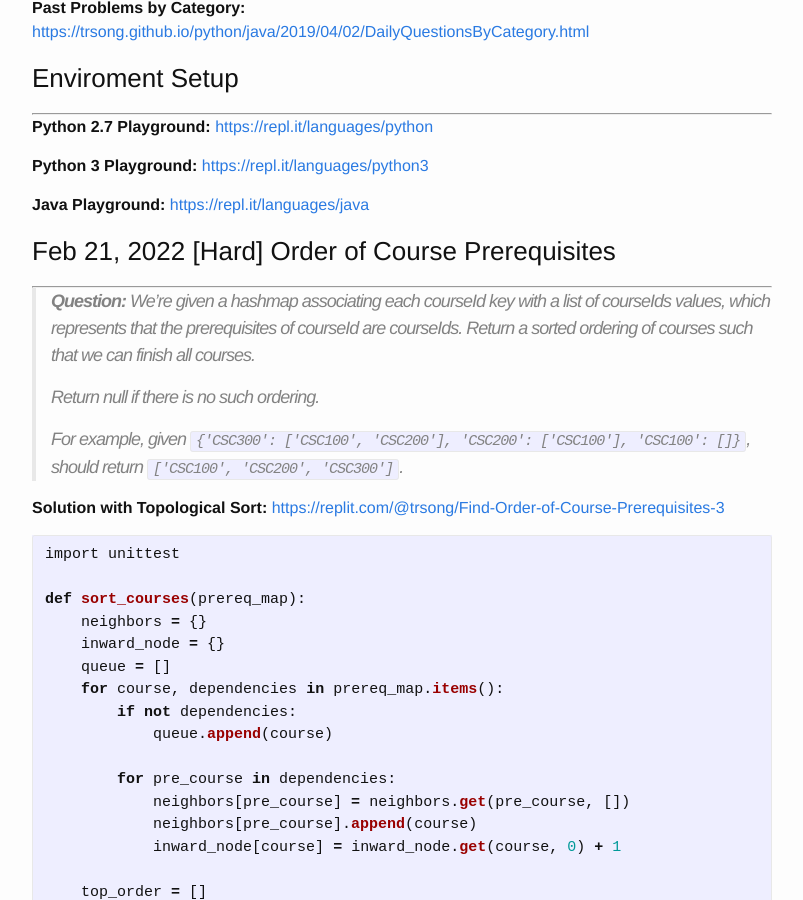
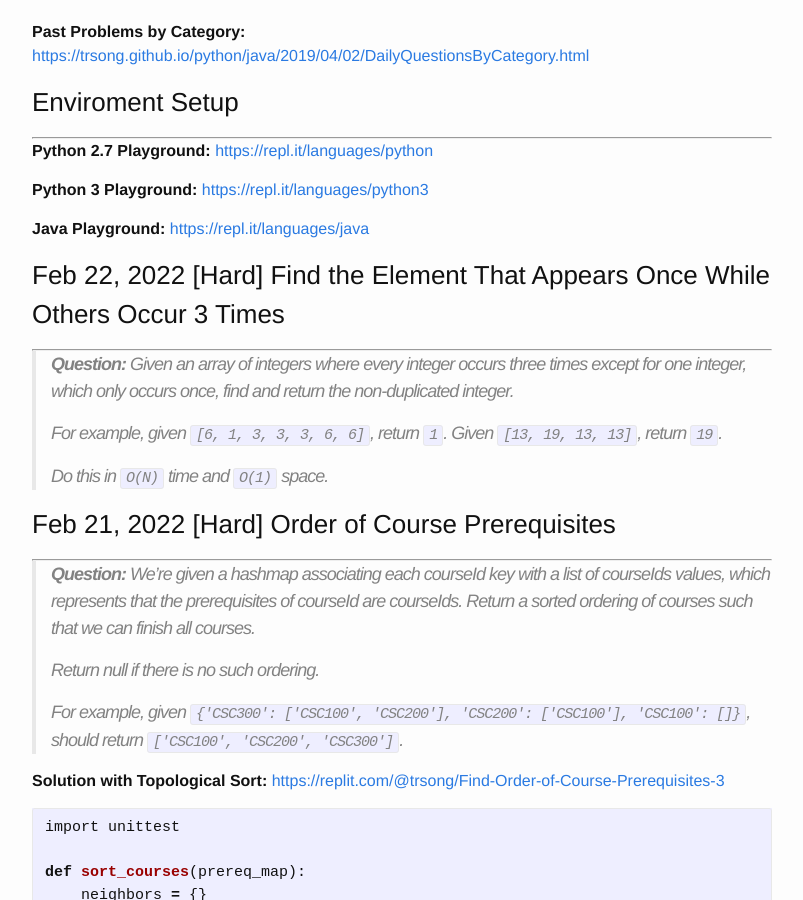
Before and after one commit to trsong/trsong.github.io, a Jekyll site: the page built from _posts/2022-02-01-DailyQuestionsFeb.md, in a window 1280 px wide and 900 px high, scrolled down 834 px. Shown: the whole window, without its empty margins (238-1041 px from the left). Built offline with Jekyll 4.4.1, drawn with Linux system fonts in a browser that asks for light colours; some of the changed text lies outside the part shown.

Commit message:
Add Feb 22 question

```diff
--- a/_posts/2022-02-01-DailyQuestionsFeb.md
+++ b/_posts/2022-02-01-DailyQuestionsFeb.md
@@ -20,6 +20,16 @@ categories: Python/Java
 
 **Java Playground:** [https://repl.it/languages/java](https://repl.it/languages/java)
 
+
+
+
+### Feb 22, 2022 \[Hard\] Find the Element That Appears Once While Others Occur 3 Times
+---
+> **Question:** Given an array of integers where every integer occurs three times except for one integer, which only occurs once, find and return the non-duplicated integer.
+>
+> For example, given `[6, 1, 3, 3, 3, 6, 6]`, return `1`. Given `[13, 19, 13, 13]`, return `19`.
+>
+> Do this in `O(N)` time and `O(1)` space.
 
 
 ### Feb 21, 2022 \[Hard\] Order of Course Prerequisites
```
